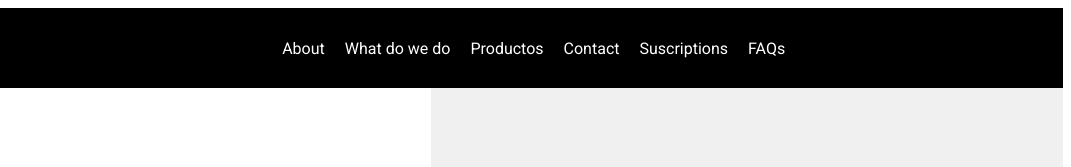
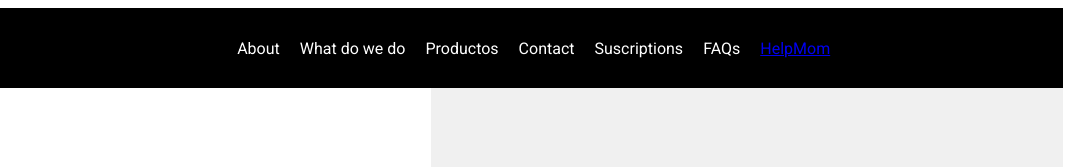
Before and after one commit to HelpMom-AppWeb/landing-page, a plain HTML site: page index.html in a window 1280 px wide. Shown: the top 167 px of the page, 209-1280 px from the left. Drawn offline with Linux system fonts and the light colour scheme.

Commit message:
feat: join landing with app web

```diff
--- a/index.html
+++ b/index.html
@@ -8,6 +8,7 @@
     <link rel="preconnect" href="https://fonts.googleapis.com">
     <link rel="preconnect" href="https://fonts.gstatic.com" crossorigin>
     <link href="https://fonts.googleapis.com/css2?family=Roboto:wght@400;500;700&display=swap" rel="stylesheet">
+
 
     <!-- Metatags for SEO optimization -->
     <meta name="description" content=".">
@@ -29,6 +30,8 @@
         <label class="nav-link" data-section="contact-section">Contact</label>
         <label class="nav-link" data-section="contact-section">Suscriptions</label>
         <label class="nav-link" data-section="faq-section">FAQs</label>
+        <label class="nav-link" data-section="faq-section"> <a href="https://helpmom.netlify.app" class="nav-link">HelpMom</a></label>
+
 
     </div>
 </div>
```
